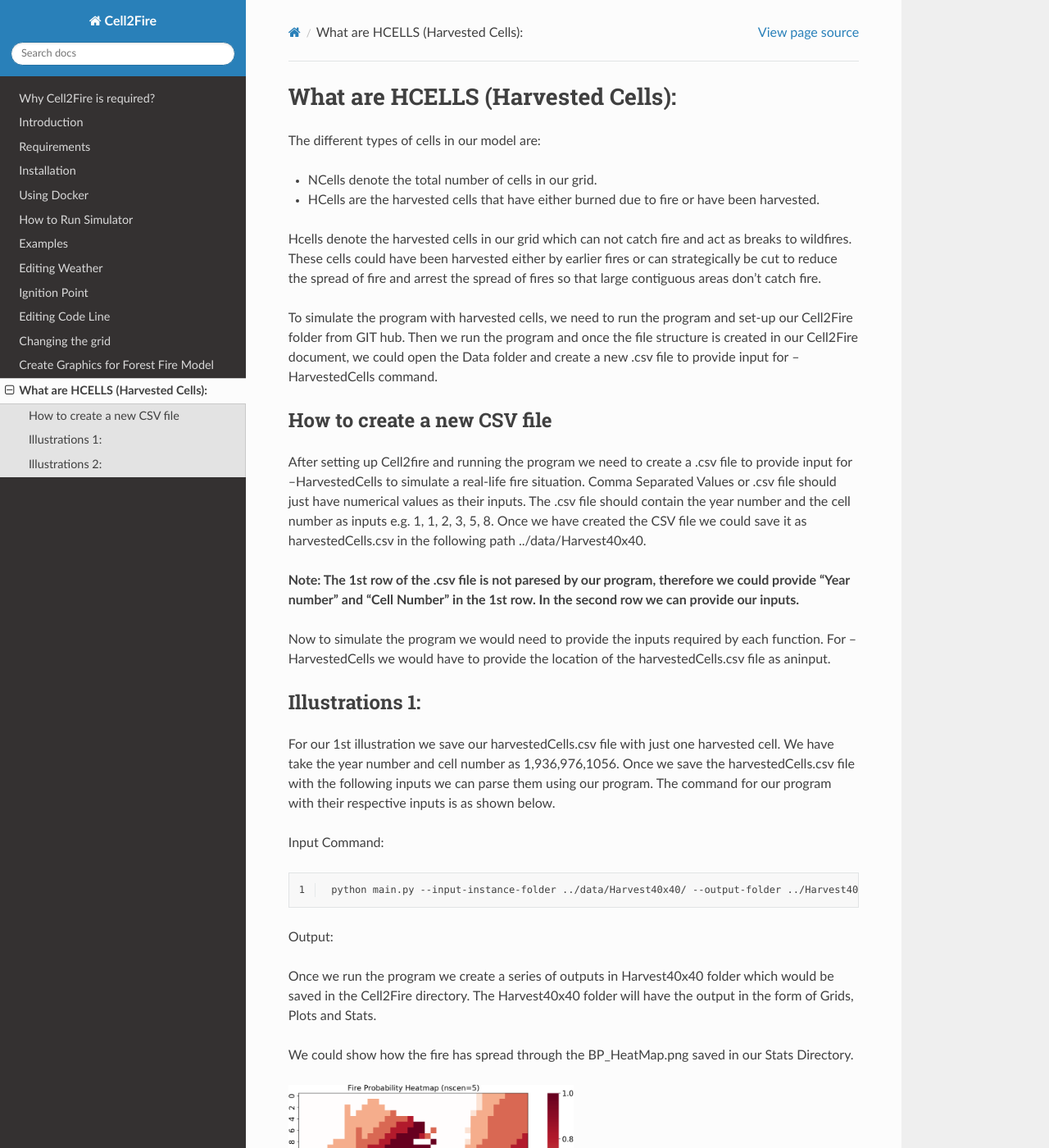
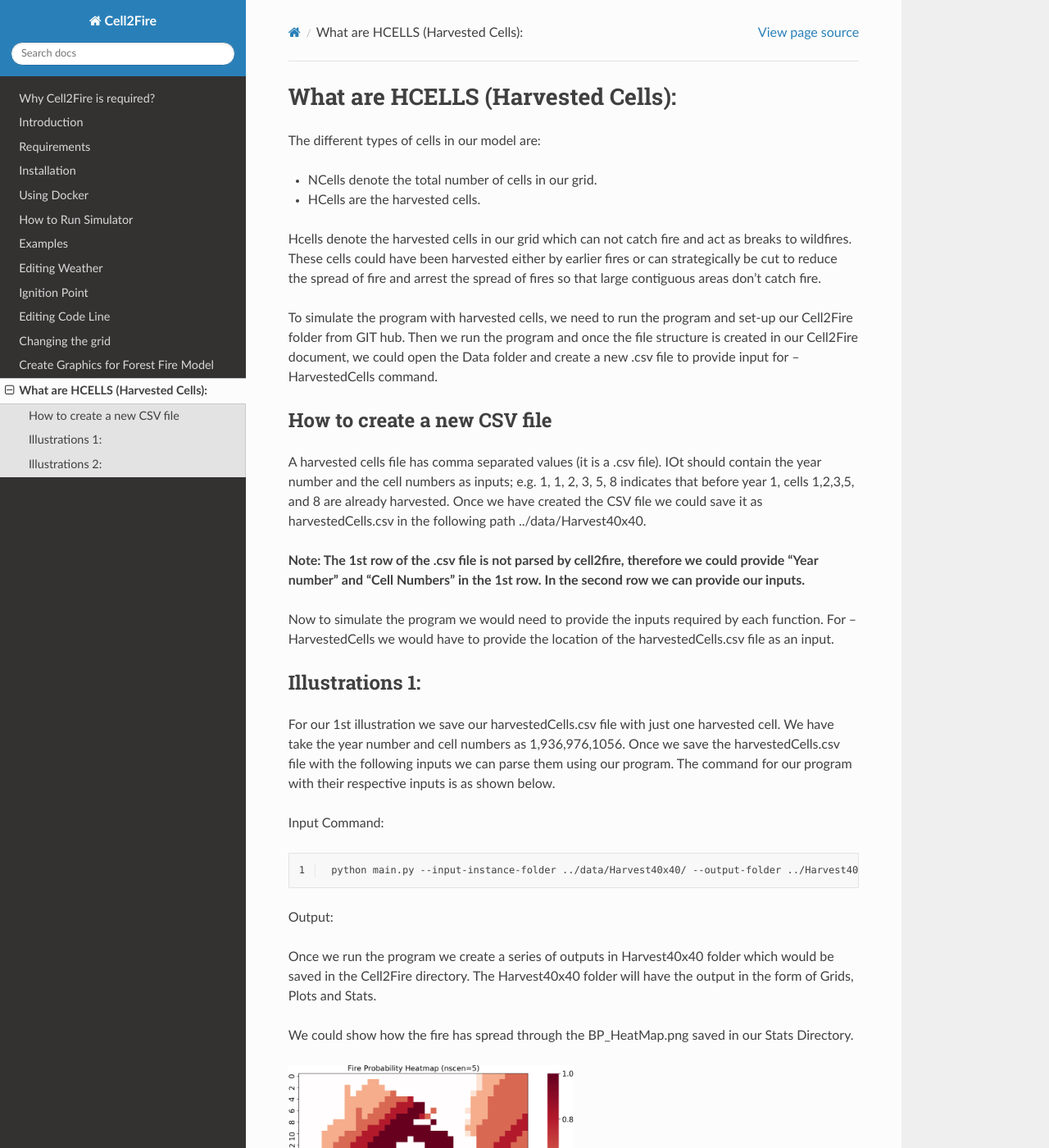
Before and after one commit to cell2fire/Cell2Fire, a Sphinx documentation site: the page built from docsrc/source/rstfiles/HarvestedCells.rst, in a window 1280 px wide and 1400 px high. Shown: the whole window at 82% size. Built offline with Sphinx 7.4.7 and the Read the Docs theme 2.0.0, drawn with Linux system fonts in a browser that asks for light colours; some of the changed text lies outside the part shown.

Commit message:
DLW edits

```diff
--- a/docsrc/source/rstfiles/HarvestedCells.rst
+++ b/docsrc/source/rstfiles/HarvestedCells.rst
@@ -4,25 +4,34 @@ What are HCELLS (Harvested Cells):
 The different types of cells in our model are:
 
 * NCells denote the total number of cells in our grid.
-* HCells are the harvested cells that have either burned due to fire or have been harvested.
+* HCells are the harvested cells.
 
-Hcells denote the harvested cells in our grid which can not catch fire and act as breaks to wildfires. These cells could have been harvested either by earlier fires or can strategically be cut to reduce the spread of fire and arrest the spread of fires so that large contiguous areas don't catch fire.
+Hcells denote the harvested cells in our grid which can not catch fire
+and act as breaks to wildfires. These cells could have been harvested
+either by earlier fires or can strategically be cut to reduce the
+spread of fire and arrest the spread of fires so that large contiguous
+areas don't catch fire.
 
 To simulate the program with harvested cells, we need to run the program and set-up our Cell2Fire folder from GIT hub. Then we run the program and once the file structure is created in our Cell2Fire document, we could open the Data folder and create a new .csv file to provide input for --HarvestedCells command.
 
 How to create a new CSV file
 ----------------------------
 
-After setting up Cell2fire and running the program we need to create a .csv file to provide input for --HarvestedCells to simulate a real-life fire situation. Comma Separated Values or .csv file should just have numerical values as their inputs. The .csv file should contain the year number and the cell number as inputs e.g. 1, 1, 2, 3, 5, 8. Once we have created the CSV file we could save it as harvestedCells.csv in the following path ../data/Harvest40x40.
+A harvested cells file has comma separated values (it is a .csv file).
+IOt should contain the year number and the cell numbers as inputs;
+e.g. 1, 1, 2, 3, 5, 8 indicates that before year 1, cells 1,2,3,5, and
+8 are already harvested. Once we have created the CSV file we could
+save it as harvestedCells.csv in the following path
+../data/Harvest40x40.
 
-**Note: The 1st row of the .csv file is not paresed by our program, therefore we could provide "Year number" and "Cell Number" in the 1st row. In the second row we can provide our inputs.**
+**Note: The 1st row of the .csv file is not parsed by cell2fire, therefore we could provide "Year number" and "Cell Numbers" in the 1st row. In the second row we can provide our inputs.**
 
-Now to simulate the program we would need to provide the inputs required by each function. For --HarvestedCells we would have to provide the location of the harvestedCells.csv file as aninput.
+Now to simulate the program we would need to provide the inputs required by each function. For --HarvestedCells we would have to provide the location of the harvestedCells.csv file as an input.
 
 
 Illustrations 1:
 ----------------
-For our 1st illustration we save our harvestedCells.csv file with just one harvested cell. We have take the year number and cell number as 1,936,976,1056. Once we save the harvestedCells.csv file with the following inputs we can parse them using our program. The command for our program with their respective inputs is as shown below.
+For our 1st illustration we save our harvestedCells.csv file with just one harvested cell. We have take the year number and cell numbers as 1,936,976,1056. Once we save the harvestedCells.csv file with the following inputs we can parse them using our program. The command for our program with their respective inputs is as shown below.
 
 Input Command:
 
@@ -44,7 +53,7 @@ We can see as the harvested cells are very few, we can not fully stop the propog
 
 Illustrations 2:
 ----------------
-For our 2st illustration we save our harvestedCells.csv file with multiple harvested cell (20,60,100,140..,1580). We have take the year number and cell number as 1,20,60,100,140..,1580. Once we save the harvestedCells.csv file with the following inputs we can parse them using our program. The command for our program with their respective inputs is as shown below.
+For our 2nd illustration we save our harvestedCells.csv file with multiple harvested cell (20,60,100,140..,1580). We have take the year number and cell numbers as 1,20,60,100,140..,1580. Once we save the harvestedCells.csv file with the following inputs we can parse them using our program. The command for our program with their respective inputs is as shown below.
 
 Input Command:
 
@@ -63,10 +72,4 @@ We could show how the fire has spread through the BP_HeatMap.png saved in our St
 .. image:: /image/BP_HeatMap2.png
    :width: 50%
 
-As we have harvested enough cells the fire does not propogate. We have strategically harvested cells in a staight line starting from cell 20,60,100..1580. This results in stopping fire spread even though there is more forest cover which would be burnt if we did not stop its propogation.
-
-**Real World Usage:**
-
-The output of the program would be stored in Cell2Fire document. We can access the new folder that would be created after running the program and access the various Plots, Stats, Grids, and messages.
-
-By running multiple simulations we could reach an optimal solution which would enhance our chance to utilize our model to effectively manage the spread of forest fires.
+As we have harvested enough cells the fire does not propogate. We have strategically harvested cells in a staight line starting from cell 20,60,100..1580. This results in stopping fire spread even though there is more forest cover which would be burned if we did not stop its propogation via harvesting.
```
